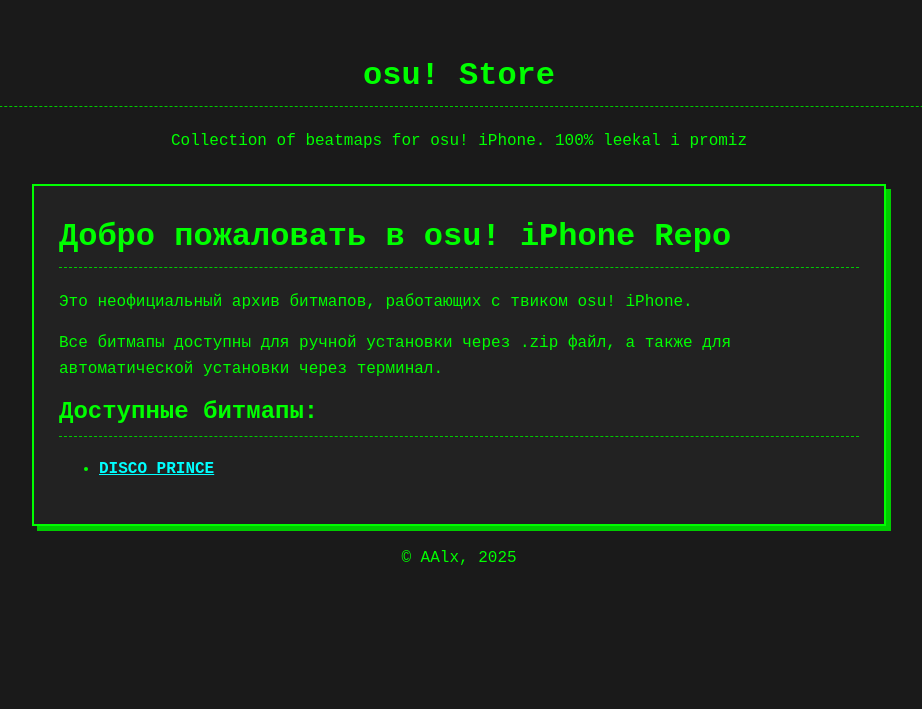
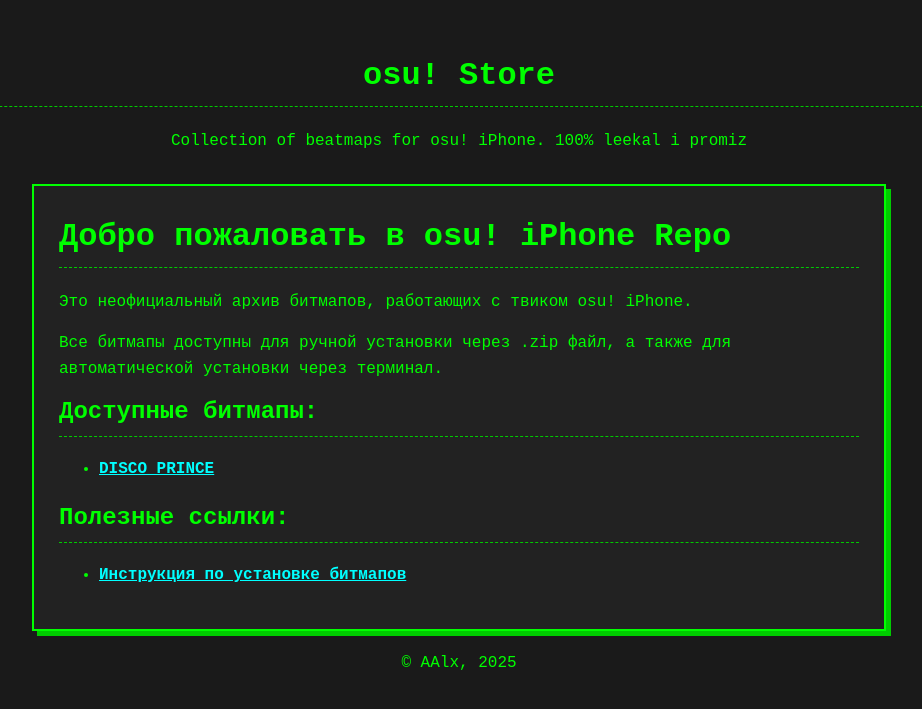
Before and after one commit to AAlx0451/osu-ios-store-repo, a Jekyll site: the page built from index.md, in a window 1280 px wide. Shown: the top 709 px of the page, without its empty margins (181-1103 px from the left). Built offline with Jekyll 4.4.1, drawn with Linux system fonts in a browser that asks for light colours.

Commit message:
Update index.md

```diff
--- a/index.md
+++ b/index.md
@@ -14,3 +14,6 @@ title: Список Битмапов
 {% for post in site.posts reversed %}
 - **[{{ post.title }}]({{ post.url | relative_url }})**
 {% endfor %}
+
+## Полезные ссылки:
+- [**Инструкция по установке битмапов**]({{ '/installation/' | relative_url }})
```
